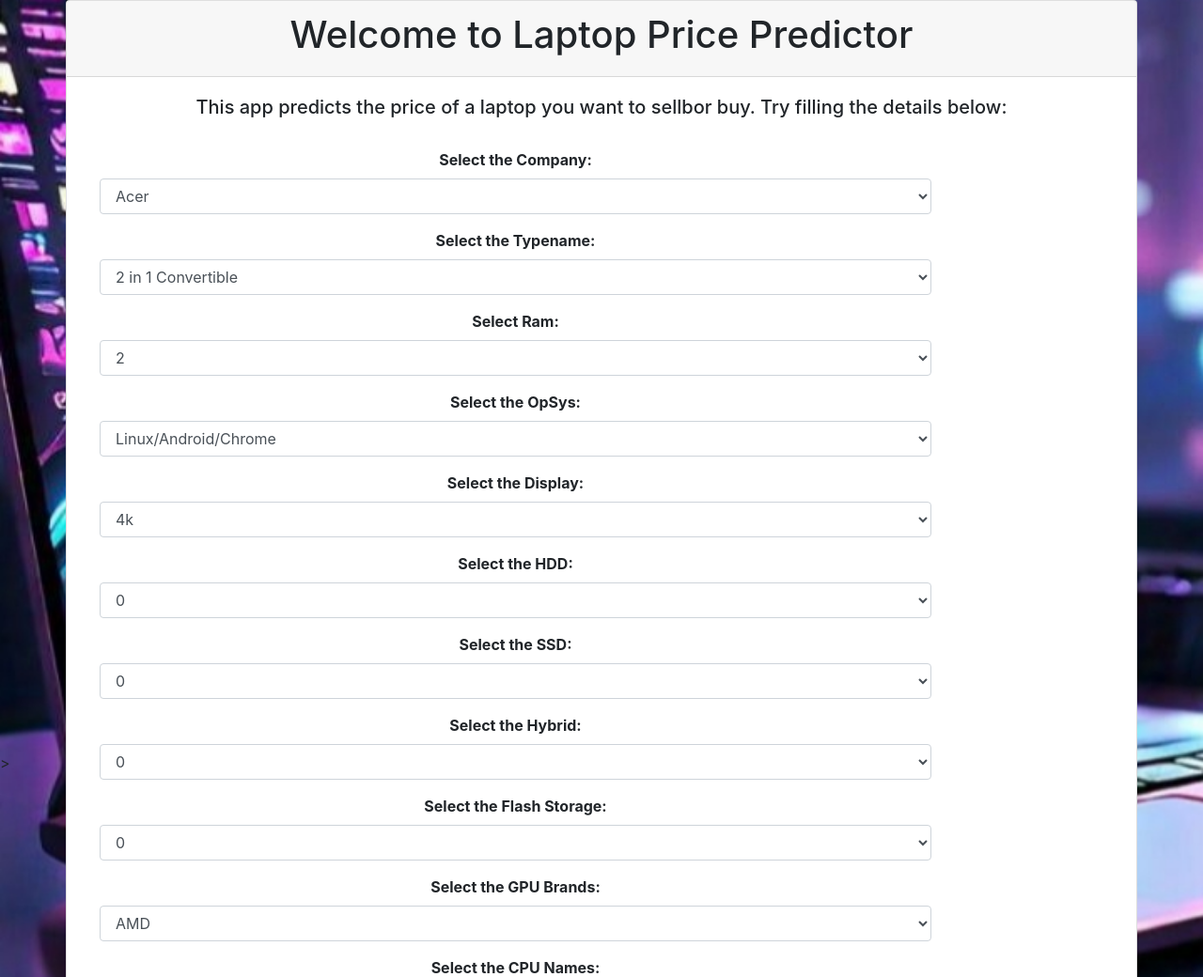
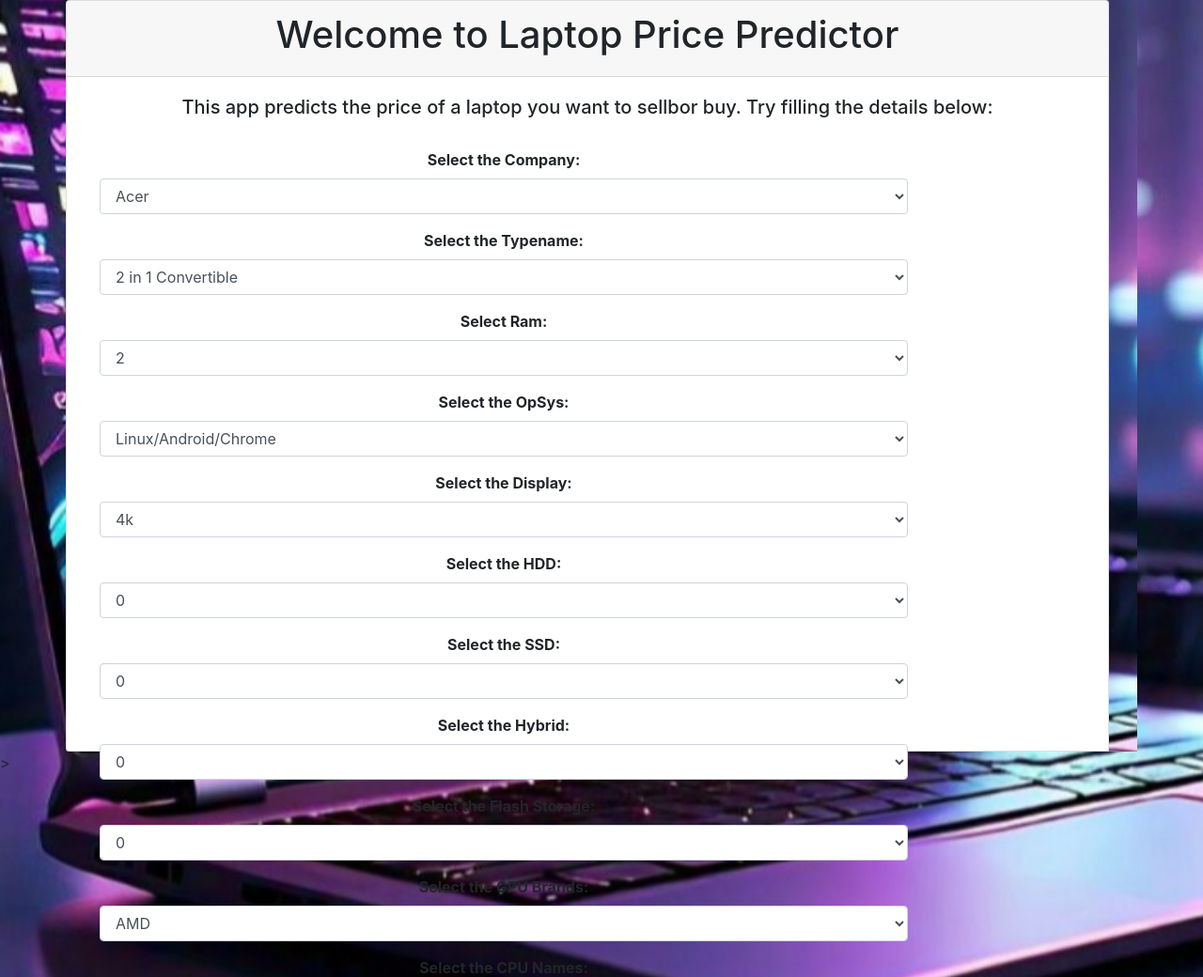
Before and after one commit to SRaiyan1918/Model1, a Flask app: page / in a window 1280 px wide. Shown: the top 1040 px of the page at 94% size. Run offline with Flask 2, Linux system fonts and the light colour scheme; parts of the project's set-up code (start-up, migrations or seed data) failed here and were passed over; some libraries are stand-ins or nearby versions.

Commit message:
Update index.html

```diff
--- a/templates/index.html
+++ b/templates/index.html
@@ -20,7 +20,7 @@
 <body class="bg-img">
 
 <div class="bg-img container">
-    <div class="row">
+    <div class="bg-img row">
         <div class="card mt-50" style="width: 100%; height: 100%">
             <div class="card-header" style="text-align: center">
                 <h1>Welcome to Laptop Price Predictor</h1>
```
